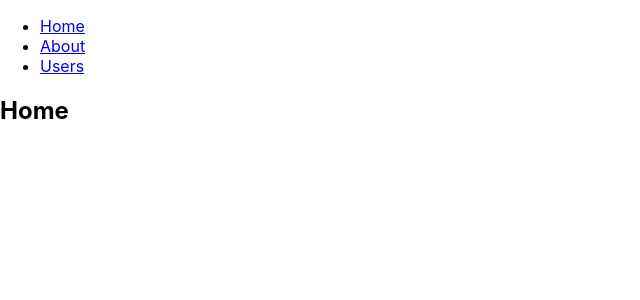
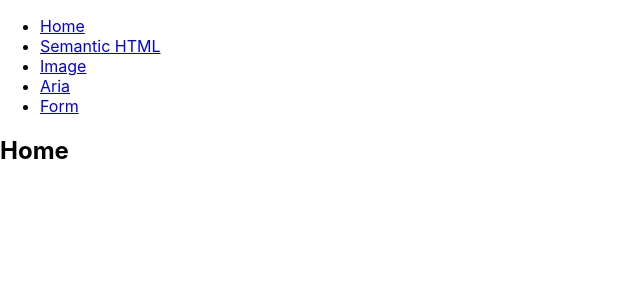
Before and after one commit to imteekay/a11y-bootcamp, a React (Create React App) app: page / in a window 1280 px wide. Shown: the top 300 px of the page, without its empty margins (0-640 px from the left). Built offline with nearby package versions, Linux system fonts and the light colour scheme.

Commit message:
Add routes to each page

```diff
--- a/src/App.js
+++ b/src/App.js
@@ -6,18 +6,26 @@ import {
   Switch,
   Route,
   Link
-} from "react-router-dom";
+} from 'react-router-dom';
 
 function Home() {
   return <h2>Home</h2>;
 }
 
-function About() {
-  return <h2>About</h2>;
+function SemanticHTML() {
+  return <h2>Semantic HTML</h2>;
 }
 
-function Users() {
-  return <h2>Users</h2>;
+function ImagePage() {
+  return <h2>Image</h2>;
+}
+
+function Aria() {
+  return <h2>Aria</h2>;
+}
+
+function Form() {
+  return <h2>Form</h2>;
 }
 
 function App() {
@@ -29,20 +37,32 @@ function App() {
             <Link to="/">Home</Link>
           </li>
           <li>
-            <Link to="/about">About</Link>
+            <Link to="/semantic-html">Semantic HTML</Link>
           </li>
           <li>
-            <Link to="/users">Users</Link>
+            <Link to="/image">Image</Link>
+          </li>
+          <li>
+            <Link to="/aria">Aria</Link>
+          </li>
+          <li>
+            <Link to="/form">Form</Link>
           </li>
         </ul>
       </nav>
 
       <Switch>
-        <Route path="/about">
-          <About />
+        <Route path="/semantic-html">
+          <SemanticHTML />
         </Route>
-        <Route path="/users">
-          <Users />
+        <Route path="/image">
+          <ImagePage />
+        </Route>
+        <Route path="/aria">
+          <Aria />
+        </Route>
+        <Route path="/form">
+          <Form />
         </Route>
         <Route path="/">
           <Home />
```
